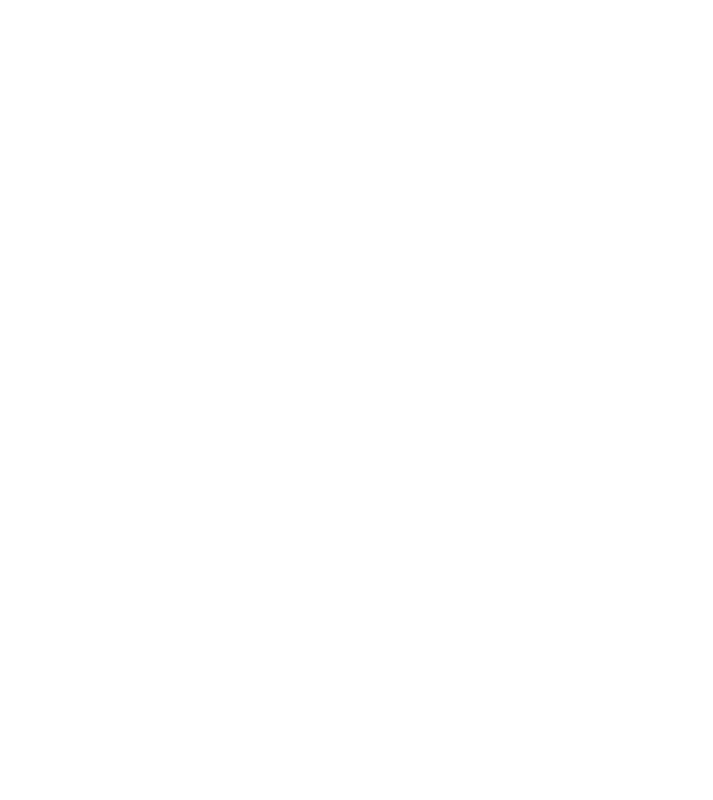
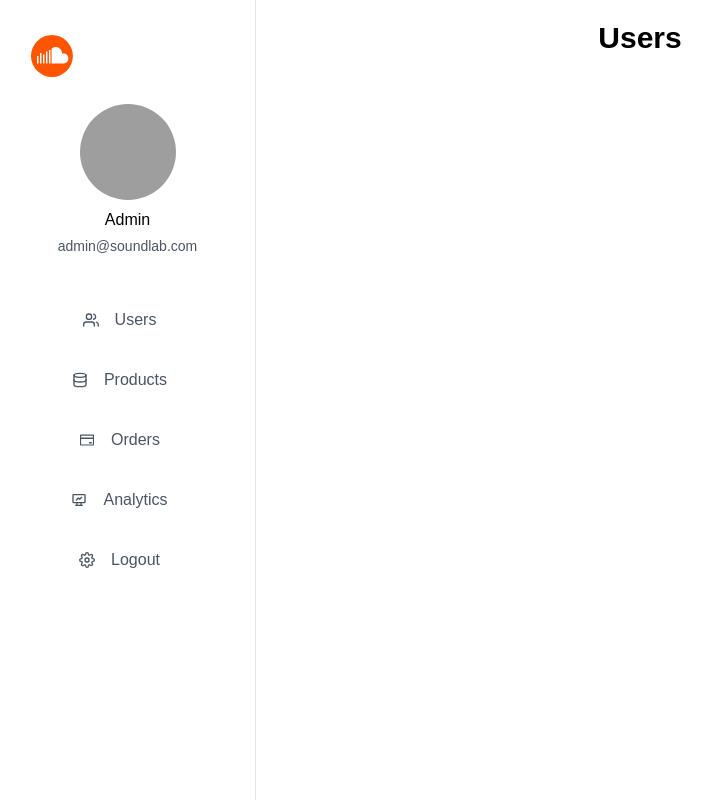
Before and after one commit to naszifnaaz/sound-lab, a React (Create React App) app: page /admin/users in a window 1280 px wide. Before the commit this address had no page. Shown: the whole page, without its empty margins (0-713 px from the left). Built offline with nearby package versions, Linux system fonts and the light colour scheme; grey boxes are pictures that could not be loaded.

Commit message:
ci : admin-dashboard-sidebar

```diff
--- /dev/null
+++ b/src/components/admin/Analytics.jsx
@@ -0,0 +1,12 @@
+import { Sidebar } from "./Sidebar";
+
+export const Analytics = () => {
+  return (
+    <div className="flex">
+      <Sidebar />
+      <h1 className="text-center text-3xl m-auto mt-5 font-extrabold">
+        Analytics
+      </h1>
+    </div>
+  );
+};
--- /dev/null
+++ b/src/components/admin/Dashboard.jsx
@@ -0,0 +1,10 @@
+import { Sidebar } from "./Sidebar";
+
+export const Dashboard = () => {
+  return (
+    <div>
+      <Sidebar />
+      Dashboard
+    </div>
+  );
+};
--- /dev/null
+++ b/src/components/admin/Orders.jsx
@@ -0,0 +1,12 @@
+import { Sidebar } from "./Sidebar";
+
+export const Orders = () => {
+  return (
+    <div className="flex">
+      <Sidebar />
+      <h1 className="text-center text-3xl m-auto mt-5 font-extrabold">
+        Orders
+      </h1>
+    </div>
+  );
+};
--- /dev/null
+++ b/src/components/admin/Products.jsx
@@ -0,0 +1,12 @@
+import { Sidebar } from "./Sidebar";
+
+export const Products = () => {
+  return (
+    <div className="flex">
+      <Sidebar />
+      <h1 className="text-center text-3xl m-auto mt-5 font-extrabold">
+        Products
+      </h1>
+    </div>
+  );
+};
--- /dev/null
+++ b/src/components/admin/Sidebar.jsx
@@ -0,0 +1,68 @@
+import logo from "../../assets/sound-lab-white.svg";
+import { FiUsers, FiSettings, FiDatabase } from "react-icons/fi";
+import { AiOutlineCreditCard } from "react-icons/ai";
+import { TbDeviceAnalytics } from "react-icons/tb";
+import { Link } from "react-router-dom";
+
+export const Sidebar = () => {
+  return (
+    <>
+      <aside className="flex flex-col w-64 h-screen px-4 py-8 overflow-y-auto bg-white border-r rtl:border-r-0 rtl:border-l dark:bg-gray-900 dark:border-gray-700 fixed">
+        <a href="#" className="mx-auto">
+          <img className="w-auto h-12 sm:h-12" src={logo} alt="Sound Lab" />
+        </a>
+        <div className="flex flex-col items-center mt-6 -mx-2">
+          <img
+            className="object-cover w-24 h-24 mx-2 rounded-full"
+            src="https://images.unsplash.com/photo-1531427186611-ecfd6d936c79?ixid=MXwxMjA3fDB8MHxwaG90by1wYWdlfHx8fGVufDB8fHw%3D&ixlib=rb-1.2.1&auto=format&fit=crop&w=634&q=80"
+            alt="avatar"
+          />
+          <h4 className="mx-2 mt-2 font-medium  dark:text-gray-200">Admin</h4>
+          <p className="mx-2 mt-1 text-sm font-medium text-gray-600 dark:text-gray-400">
+            admin@soundlab.com
+          </p>
+        </div>
+
+        <div className="flex flex-col items-center flex-1 mt-6">
+          {/* Start */}
+          {SidebarItems.map((item, index) => {
+            return (
+              <Link
+                to={`/admin/${item.title.toLowerCase()}`}
+                key={index}
+                className="flex items-center px-4 py-2 mt-5 text-gray-600 transition-colors duration-300 transform rounded-lg dark:text-gray-400 hover:bg-gray-100 dark:hover:bg-gray-800 dark:hover:text-gray-200 hover:text-gray-700"
+              >
+                <item.icon />
+                <span className="mx-4 font-medium">{item.title}</span>
+              </Link>
+            );
+          })}
+          {/* End */}
+        </div>
+      </aside>
+    </>
+  );
+};
+
+const SidebarItems = [
+  {
+    title: "Users",
+    icon: FiUsers,
+  },
+  {
+    title: "Products",
+    icon: FiDatabase,
+  },
+  {
+    title: "Orders",
+    icon: AiOutlineCreditCard,
+  },
+  {
+    title: "Analytics",
+    icon: TbDeviceAnalytics,
+  },
+  {
+    title: "Logout",
+    icon: FiSettings,
+  },
+];
--- /dev/null
+++ b/src/components/admin/Users.jsx
@@ -0,0 +1,10 @@
+import { Sidebar } from "./Sidebar";
+
+export const Users = () => {
+  return (
+    <div className="flex">
+      <Sidebar />
+      <h1 className="text-center text-3xl m-auto mt-5 font-extrabold">Users</h1>
+    </div>
+  );
+};
--- a/src/components/admin/navbar.jsx
+++ /dev/null
@@ -1 +0,0 @@
-//
--- a/src/redux/reducer.js
+++ b/src/redux/reducer.js
@@ -13,6 +13,7 @@
 const initState = {
   isLoading: false,
   isLoggedIn: false,
+  isAdmin: true,
   currentUser: {},
 };
 
--- /dev/null
+++ b/src/routes/PrivateRoute.jsx
@@ -0,0 +1,12 @@
+import { useSelector } from "react-redux";
+import { toast, ToastContainer } from "react-toastify";
+import "react-toastify/dist/ReactToastify.css";
+
+export const PrivateRoute = ({ children }) => {
+  const isAdmin = useSelector((store) => store.isAdmin);
+
+  if (isAdmin) return children;
+
+  toast("Not Authorized!");
+  return <ToastContainer />;
+};
--- a/src/routes/Routes.jsx
+++ b/src/routes/Routes.jsx
@@ -2,6 +2,12 @@
 import { Home } from "./Home";
 import { Login } from "./Login";
 import { SignUp } from "./Signup";
+import { Dashboard } from "../components/admin/Dashboard";
+import { PrivateRoute } from "./PrivateRoute";
+import { Products } from "../components/admin/Products";
+import { Users } from "../components/admin/Users";
+import { Orders } from "../components/admin/Orders";
+import { Analytics } from "../components/admin/Analytics";
 
 export const AllRoutes = () => {
   return (
@@ -9,6 +15,18 @@
       <Route path="/" element={<Home />} />
       <Route path="/login" element={<Login />} />
       <Route path="/signup" element={<SignUp />} />
+      <Route
+        path="/admin"
+        element={
+          <PrivateRoute>
+            <Dashboard />
+          </PrivateRoute>
+        }
+      />
+      <Route path="/admin/users" element={<Users />} />
+      <Route path="/admin/products" element={<Products />} />
+      <Route path="/admin/orders" element={<Orders />} />
+      <Route path="/admin/analytics" element={<Analytics />} />
     </Routes>
   );
 };
```
